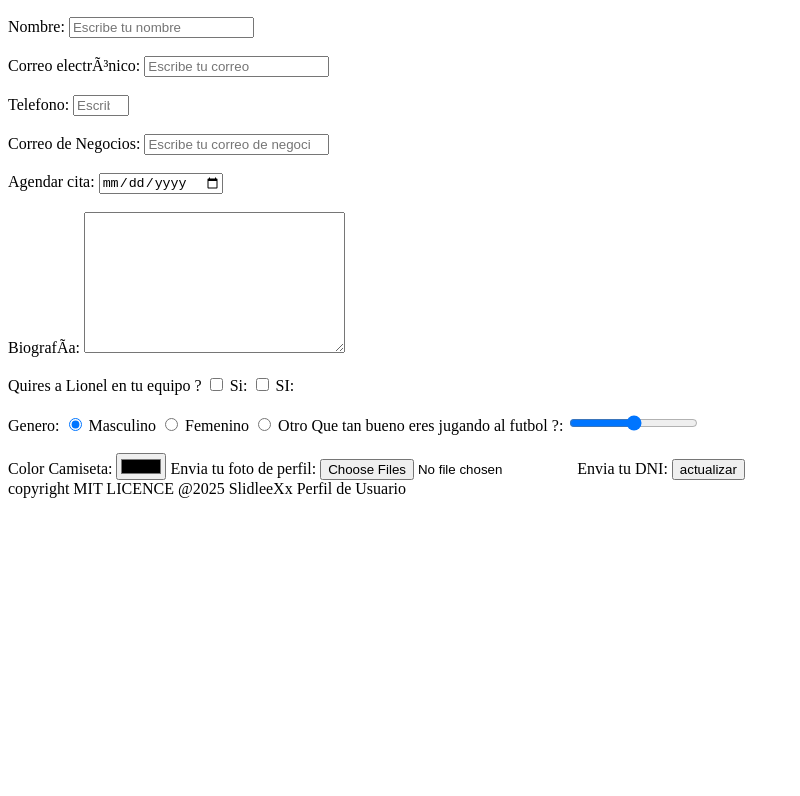
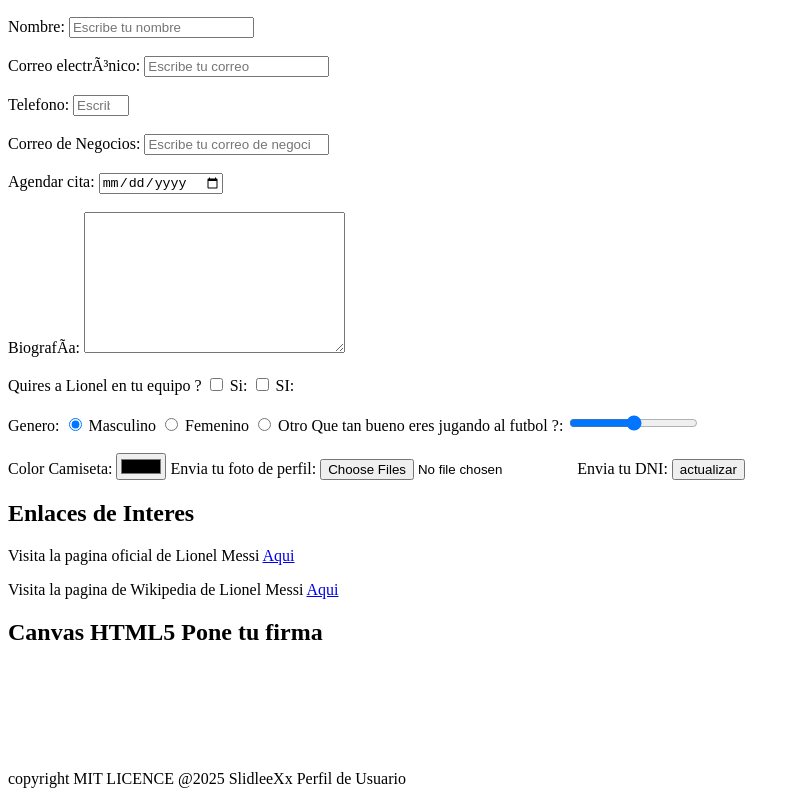
Before and after one commit to slidleeXx/Html_dem1, a plain HTML site: page index.html in a window 1280 px wide. Shown: the part 1656-2452 px from the top of the page, without its empty margins (0-800 px from the left). Before the commit the page ends 2162 px from the top, so only its background shows below. Drawn offline with Linux system fonts and the light colour scheme.

Commit message:
Add links to Lionel Messi's official website and Wikipedia; include a canvas element for signature input

```diff
--- a/index.html
+++ b/index.html
@@ -162,6 +162,24 @@
             </form>
         </section>
 
+
+        <section>
+            <h2>Enlaces de Interes</h2>
+            <p> Visita la pagina oficial de Lionel Messi <a href="https://www.leomessi.com/" target="_blank" title="Pagina Oficial de Lionel Messi">Aqui</a> </p> <!-- target: donde se abre _blank nueva pestaña, _self misma pestaña, title: informacion al pasar el mouse-->
+            <p> Visita la pagina de Wikipedia de Lionel Messi <a href="https://es.wikipedia.org/wiki/Lionel_Messi" target="_blank" title="Pagina Wikipedia de Lionel Messi">Aqui</a> </p>
+        </section>
+
+        <section>
+            <!-- area de graficos - animaciones -->
+            <h2>Canvas HTML5 Pone tu firma</h2>
+            <canvas
+                id="miCanvas"
+                width="200"
+                height="100"
+                style="border:1px solid color white;"> <!-- borde del canvas ccs inline-->
+                Tu navegador no soporta el elemento canvas de HTML5.
+        </section>
+
     </main>
 
 
```
